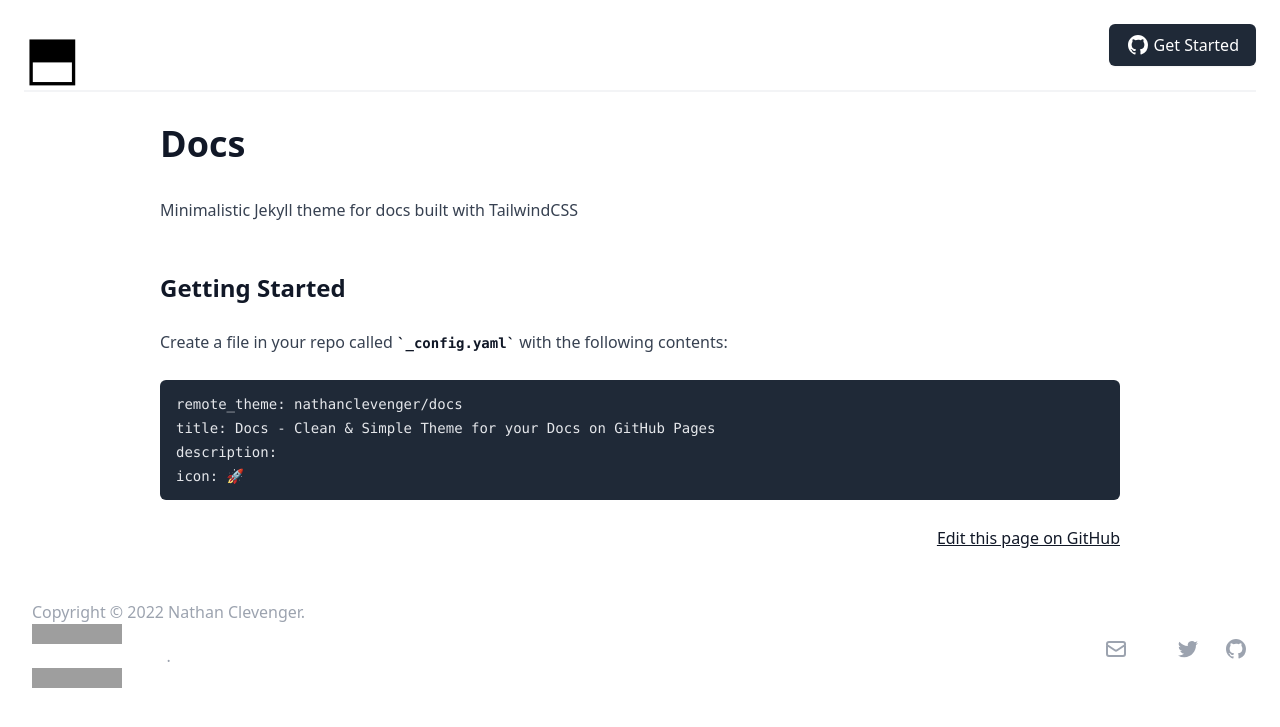
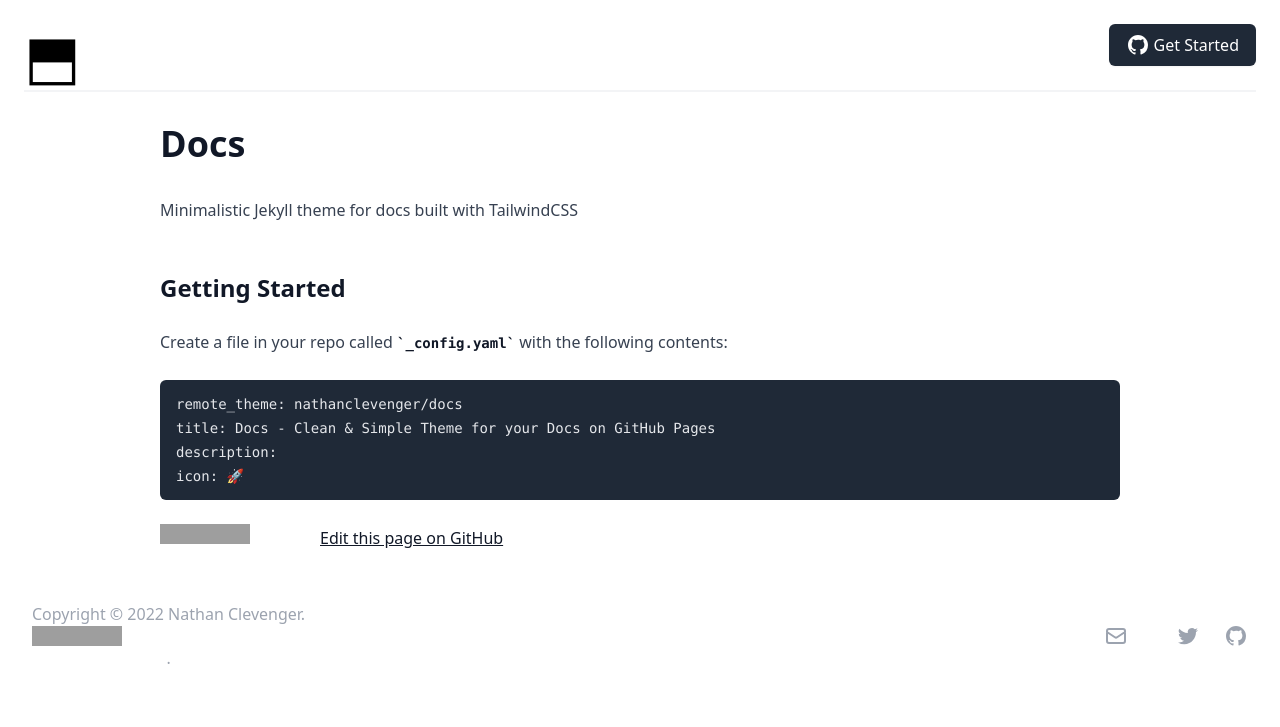
Before and after one commit to nathanclevenger/docs, a Jekyll site: the page built from README.md, in a window 1280 px wide. Shown: the top 727 px of the page. Built offline with Jekyll 4.4.1, drawn with Linux system fonts in a browser that asks for light colours; nearby versions of some CDN libraries; our own code applies the rules of GitHub Pages for plain Markdown files; grey boxes are pictures that could not be loaded.

Commit message:
Update default.html

```diff
--- a/_layouts/default.html
+++ b/_layouts/default.html
@@ -57,7 +57,8 @@
   <div class="">
     <div class="prose mx-auto max-w-md px-4 sm:max-w-3xl sm:px-6 lg:px-8 lg:max-w-5xl pt-8">
       {{ content }}
-      <div class="text-right">
+      <div class="flex flex-row content-between">
+        <iframe src="https://ghbtns.com/github-btn.html?user={{ site.github.owner_name }}&amp;repo={{ site.github.repository_name }}&amp;type=star&amp;count=true&amp;size=large" frameborder="0" scrolling="0" width="160" height="30" title="GitHub"></iframe>
         <a href="{{ site.github.repository_url }}/blob/{{ site.github.source.branch }}/{{ page.name }}">Edit this page on GitHub</a>
       </div>
     </div>
@@ -99,9 +100,7 @@
 
     </div>
     <div class="mt-8 md:mt-0 md:order-1">
-      <p class="text-center text-base text-gray-400">Copyright &copy; {{ 'now' | date: "%Y" }} {{ site.owner | default: 'Nathan Clevenger' }}.
-        <a href="{{ site.github.repository_url }}/blob/{{ site.github.source.branch }}/LICENSE"><img src="https://img.shields.io/badge/License-{{ site.github.license.spdx_id }}-blue.svg" /></a>.
-        <iframe src="https://ghbtns.com/github-btn.html?user={{ site.github.owner_name }}&amp;repo={{ site.github.repository_name }}&amp;type=star&amp;count=true&amp;size=large" frameborder="0" scrolling="0" width="160" height="30" title="GitHub"></iframe>
+      <p class="text-center text-base text-gray-400">Copyright &copy; {{ 'now' | date: "%Y" }} {{ site.owner | default: 'Nathan Clevenger' }}. <a href="{{ site.github.repository_url }}/blob/{{ site.github.source.branch }}/LICENSE"><img src="https://img.shields.io/badge/License-{{ site.github.license.spdx_id }}-blue.svg" /></a>.
       </p>
     </div>
   </div>
```
